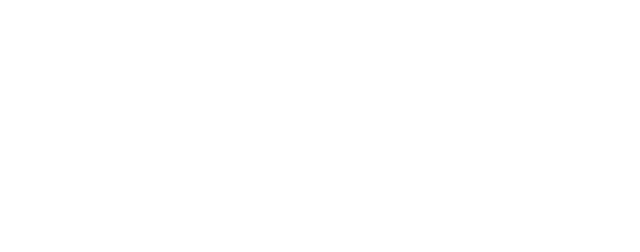
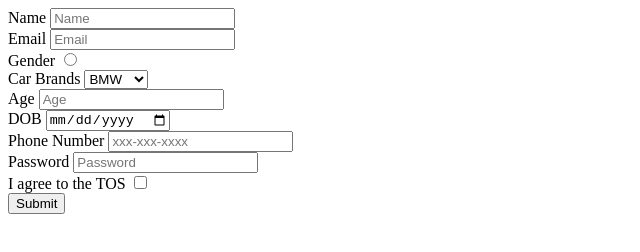
Before and after one commit to acciojob/signup-form-car-prateek143u, a website: page main.html in a window 1280 px wide. Shown: the whole page, without its empty margins (0-640 px from the left). Drawn offline with Linux system fonts and the light colour scheme.

Commit message:
created a submission

```diff
--- a/main.html
+++ b/main.html
@@ -7,9 +7,45 @@
 </head>
 
 <body>
-	<!-- the entire body must be written by student -->
-    <script type="text/javascript" src="./script.js">
-</script>
+
+	<form method = "post">
+
+		<label for = "name">Name </label>
+		<input type = "text" id = "name" placeholder = "Name" required> <br>
+
+		<label for = "email">Email </label>
+		<input type = "Email" id = "email" placeholder = "Email" required><br>
+
+		<label for = "gender_m, gender_f"> Gender</label>
+		<input type = "Radio" id = "gender_m, gender_f"   required><br>
+
+		<label for = "	cars"> Car Brands</label>
+		<select  id = "cars" required placeholder = "Please choose an option"><br>
+
+			<option>BMW </option>
+			<option>AUDY </option>
+			<option> SWIFT</option>
+
+		</select><br>
+
+		<label for = "age"> Age</label>
+		<input type = "Number" id = "age" placeholder = "Age" required><br>
+
+		<label for = "dob">DOB </label>
+		<input type = "Date" id = "dob"   required><br>
+
+		<label for = "tel">Phone Number </label>
+		<input type = "Tel" id = "tel" placeholder = "xxx-xxx-xxxx" ><br>
+
+		<label for = "Password"> Password</label>
+		<input type = "Password" id = "Password" placeholder = "Password" required><br>
+
+		<label for = "	tos"> I agree to the TOS</label>
+		<input type = "Checkbox" id = "	tos"   required><br>
+
+		<button> Submit</button>
+
+	</form>
 
 </body>
 
```
